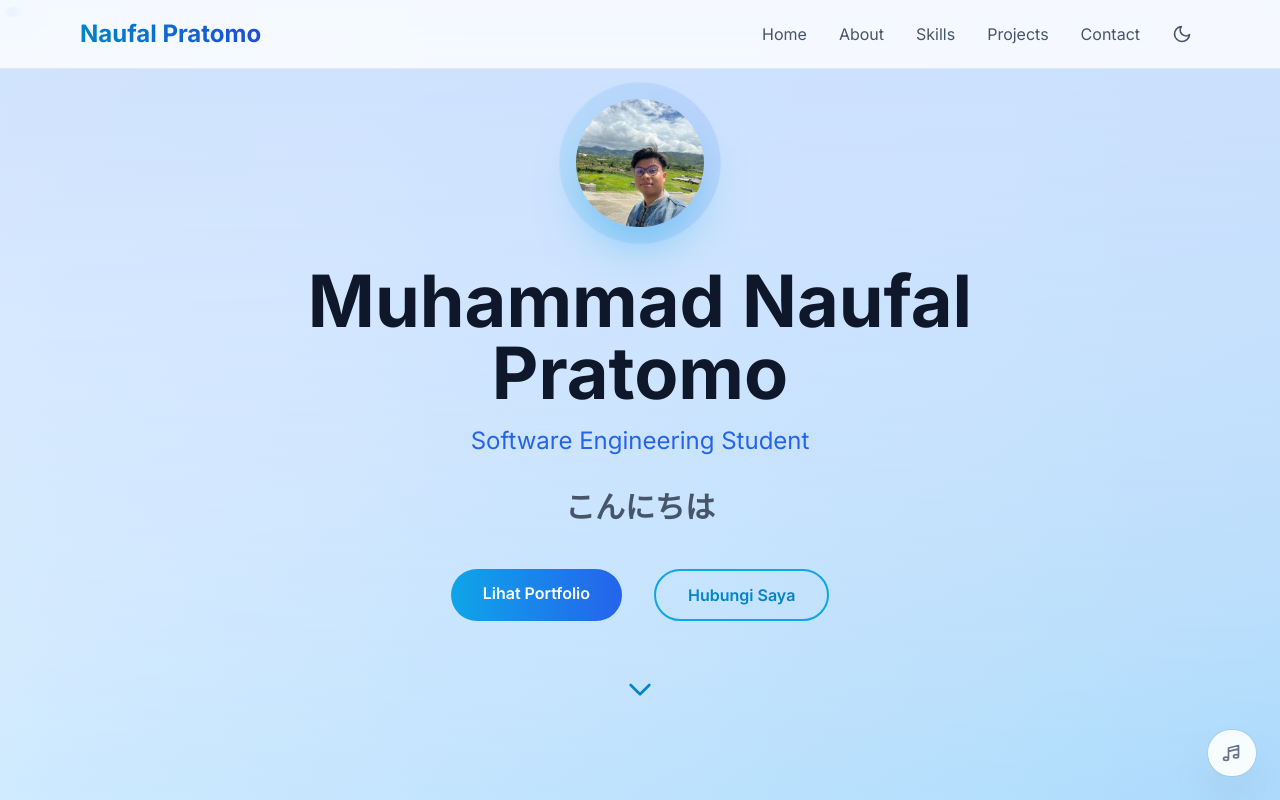
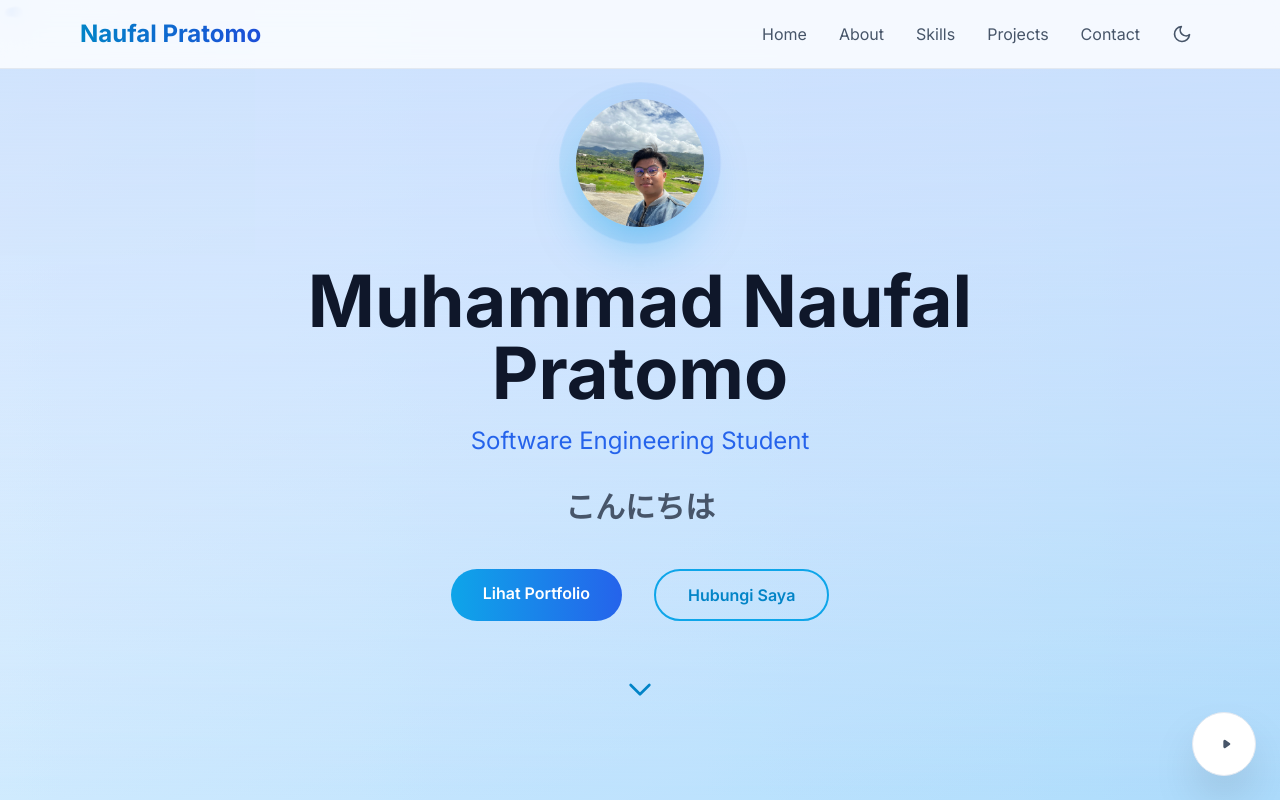
Before and after one commit to NaufalPratomo/portfolio-nextjs, a Next.js app: page / in a window 1280 px wide. Shown: the top 800 px of the page. Built offline with nearby package versions, Linux system fonts and the light colour scheme.

Commit message:
feat: add audio player component with background music and volume control.

```diff
--- a/src/components/AudioPlayer.jsx
+++ b/src/components/AudioPlayer.jsx
@@ -6,24 +6,22 @@ import { motion, AnimatePresence } from 'framer-motion';
 export default function AudioPlayer() {
   const audioRef = useRef(null);
   const [isPlaying, setIsPlaying] = useState(false);
-  const [isExpanded, setIsExpanded] = useState(false);
+  const [isHovered, setIsHovered] = useState(false);
   const [volume, setVolume] = useState(0.3);
 
   useEffect(() => {
     if (audioRef.current) {
       audioRef.current.volume = volume;
-      // Attempt autoplay with low volume
       const playPromise = audioRef.current.play();
       if (playPromise !== undefined) {
-        playPromise.catch(error => {
-          console.log('Autoplay prevented by browser policy');
+        playPromise.catch(() => {
+          setIsPlaying(false);
         });
       }
     }
-  }, []); // Run once on mount
+  }, []);
 
-  const togglePlay = (e) => {
-    e.stopPropagation();
+  const togglePlay = () => {
     if (audioRef.current) {
       if (isPlaying) {
         audioRef.current.pause();
@@ -35,7 +33,6 @@ export default function AudioPlayer() {
   };
 
   const handleVolumeChange = (e) => {
-    e.stopPropagation();
     const newVolume = parseFloat(e.target.value);
     setVolume(newVolume);
     if (audioRef.current) {
@@ -44,7 +41,11 @@ export default function AudioPlayer() {
   };
 
   return (
-    <>
+    <div
+      className="fixed bottom-6 right-6 z-50 flex flex-col items-center gap-4"
+      onMouseEnter={() => setIsHovered(true)}
+      onMouseLeave={() => setIsHovered(false)}
+    >
       <audio
         ref={audioRef}
         loop
@@ -54,62 +55,16 @@ export default function AudioPlayer() {
         src="/audio/jazz-background.mp3"
       />
 
+      {/* Volume Slider (Vertical Pop-up) */}
+      <AnimatePresence>
+        {isHovered && (
           <motion.div
-        className="fixed bottom-6 right-6 z-50 pointer-events-auto"
-        initial={false}
+            initial={{ opacity: 0, y: 10, scale: 0.9 }}
+            animate={{ opacity: 1, y: 0, scale: 1 }}
+            exit={{ opacity: 0, y: 10, scale: 0.9 }}
+            className="bg-white/90 dark:bg-slate-900/90 backdrop-blur-xl p-4 rounded-2xl border border-slate-200 dark:border-slate-700 shadow-xl mb-2"
           >
-        <motion.div
-          className="flex items-center gap-3 bg-white/90 dark:bg-slate-900/90 backdrop-blur-xl p-2.5 rounded-full border border-white/20 dark:border-slate-700 shadow-2xl ring-1 ring-slate-900/5 dark:ring-white/10"
-          animate={{
-            width: isExpanded || isPlaying ? 'auto' : '48px',
-            transition: { duration: 0.4, type: "spring", stiffness: 200, damping: 20 }
-          }}
-          onHoverStart={() => setIsExpanded(true)}
-          onHoverEnd={() => setIsExpanded(false)}
-          onClick={() => setIsExpanded(!isExpanded)}
-        >
-          {/* Animated Equalizer Icon */}
-          <div className="relative flex items-center justify-center w-6 h-6 shrink-0 cursor-pointer" onClick={togglePlay}>
-            {isPlaying ? (
-              <div className="flex items-center gap-[2px] h-3">
-                <motion.div
-                  className="w-1 bg-sky-500 rounded-full"
-                  animate={{ height: [4, 12, 6, 12, 4] }}
-                  transition={{ duration: 0.8, repeat: Infinity, ease: "linear" }}
-                />
-                <motion.div
-                  className="w-1 bg-blue-600 rounded-full"
-                  animate={{ height: [8, 4, 12, 5, 8] }}
-                  transition={{ duration: 1.1, repeat: Infinity, ease: "linear" }}
-                />
-                <motion.div
-                  className="w-1 bg-indigo-500 rounded-full"
-                  animate={{ height: [5, 10, 5, 11, 5] }}
-                  transition={{ duration: 0.9, repeat: Infinity, ease: "linear" }}
-                />
-              </div>
-            ) : (
-              <svg className="w-5 h-5 text-slate-500 dark:text-slate-400" viewBox="0 0 24 24" fill="none" stroke="currentColor" strokeWidth="2">
-                <path strokeLinecap="round" strokeLinejoin="round" d="M9 19V6l12-3v13M9 19c0 1.105-1.343 2-3 2s-3-.895-3-2 1.343-2 3-2 3 .895 3 2zm12-3c0 1.105-1.343 2-3 2s-3-.895-3-2 1.343-2 3-2 3 .895 3 2zM9 10l12-3" />
-              </svg>
-            )}
-          </div>
-
-          <AnimatePresence>
-            {(isExpanded || isPlaying) && (
-              <motion.div
-                initial={{ opacity: 0, width: 0, scale: 0.95 }}
-                animate={{ opacity: 1, width: 'auto', scale: 1 }}
-                exit={{ opacity: 0, width: 0, scale: 0.95 }}
-                className="flex items-center gap-3 overflow-hidden"
-              >
-                <div className="w-[1px] h-4 bg-slate-200 dark:bg-slate-700 mx-1" />
-
-                {/* Volume Slider */}
-                <div className="flex items-center gap-2 pr-2" onClick={(e) => e.stopPropagation()}>
-                  <svg className="w-3 h-3 text-slate-400" fill="none" viewBox="0 0 24 24" stroke="currentColor">
-                    <path strokeLinecap="round" strokeLinejoin="round" strokeWidth={2} d="M15.536 8.464a5 5 0 010 7.072m2.828-9.9a9 9 0 010 12.728M5.586 15H4a1 1 0 01-1-1v-4a1 1 0 011-1h1.586l4.707-4.707C10.923 3.663 12 4.109 12 5v14c0 .891-1.077 1.337-1.707.707L5.586 15z" />
-                  </svg>
+            <div className="h-32 flex items-center justify-center w-6">
               <input
                 type="range"
                 min="0"
@@ -117,14 +72,49 @@ export default function AudioPlayer() {
                 step="0.05"
                 value={volume}
                 onChange={handleVolumeChange}
-                    className="w-24 h-1 bg-slate-200 dark:bg-slate-700 rounded-full appearance-none cursor-pointer accent-sky-500 hover:accent-sky-400"
+                className="w-28 h-2 bg-slate-200 dark:bg-slate-700 rounded-lg appearance-none cursor-pointer accent-sky-500 hover:accent-sky-400 -rotate-90 origin-center"
               />
             </div>
           </motion.div>
         )}
       </AnimatePresence>
-        </motion.div>
-      </motion.div>
+
+      {/* Main Circular Button */}
+      <motion.button
+        onClick={togglePlay}
+        whileHover={{ scale: 1.1 }}
+        whileTap={{ scale: 0.9 }}
+        className={`relative w-16 h-16 flex items-center justify-center rounded-full shadow-2xl transition-colors duration-300 ${isPlaying
+          ? 'bg-sky-500 text-white shadow-sky-500/30'
+          : 'bg-white dark:bg-slate-800 text-slate-600 dark:text-slate-300 border border-slate-200 dark:border-slate-700'
+          }`}
+      >
+        {isPlaying ? (
+          <svg className="w-8 h-8" fill="currentColor" viewBox="0 0 24 24">
+            <path strokeLinecap="round" strokeLinejoin="round" strokeWidth={2} d="M10 9v6m4-6v6" stroke="currentColor" fill="none" />
+          </svg>
+        ) : (
+          <svg className="w-8 h-8 ml-1" fill="currentColor" viewBox="0 0 24 24">
+            <path strokeLinecap="round" strokeLinejoin="round" strokeWidth={2} d="M14.752 11.168l-3.197-2.132A1 1 0 0010 9.87v4.263a1 1 0 001.555.832l3.197-2.132a1 1 0 000-1.664z" />
+          </svg>
+        )}
+
+        {/* Ripple Effect when playing */}
+        {isPlaying && (
+          <>
+            <motion.div
+              className="absolute inset-0 rounded-full border border-sky-400"
+              animate={{ scale: [1, 1.5], opacity: [0.5, 0] }}
+              transition={{ duration: 2, repeat: Infinity }}
+            />
+            <motion.div
+              className="absolute inset-0 rounded-full border border-sky-400"
+              animate={{ scale: [1, 1.5], opacity: [0.5, 0] }}
+              transition={{ duration: 2, repeat: Infinity, delay: 0.5 }}
+            />
           </>
+        )}
+      </motion.button>
+    </div>
   );
 }
```
Also changed, not shown: 1 other file (tests, documents, lock files or other folders). Lines whose indentation alone changed are shown as unchanged.
